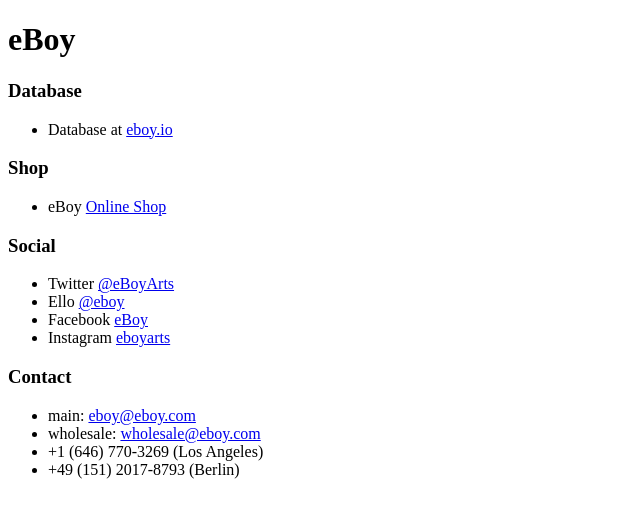
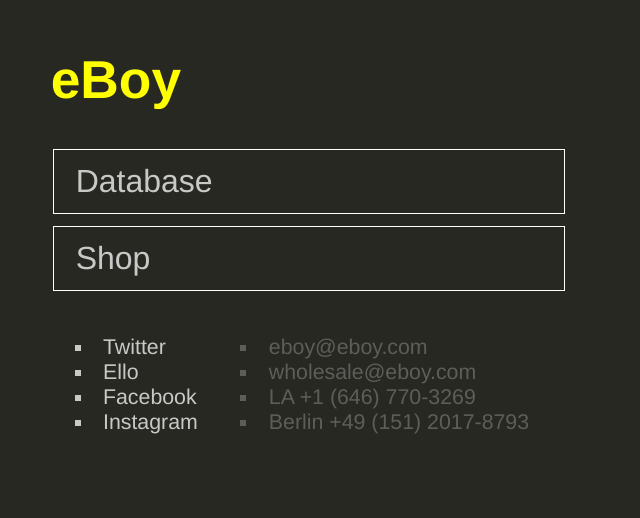
Before and after one commit to c6y/eboylinks, a plain HTML site: page index.html in a window 1280 px wide. Shown: the whole page, without its empty margins (0-640 px from the left). Drawn offline with Linux system fonts and the light colour scheme.

Commit message:
some css

```diff
--- /dev/null
+++ b/CSS/main.css
@@ -0,0 +1,159 @@
+/* Links */
+
+a,
+a:focus,
+a:hover {
+	color: inherit;
+	text-decoration: none;
+}
+.cardsbox a:hover {
+	color: #272822;
+	background-color: yellow;
+	padding: 0 6px 0 6px;
+	margin: 0 -6px 0 -6px;
+}
+.boxtwo a:hover {
+	color: #272822;
+	background-color: yellow;
+	border-color: yellow;
+}
+
+/*
+ * Base structure
+ */
+
+html,
+body {
+	height: 100%;
+	color: rgba(255, 255, 255, 0.75);
+	background-color: #272822;
+	margin-right: auto;
+	margin-left: auto;
+	margin-top: 0px;
+	font-family: Helvetica Neue, Helvetica, Roboto, Arial, sans-serif;
+	font-size: 16pt;
+}
+
+.container {
+	/*margin-right: auto;
+	margin-left: auto;*/
+	text-align: left;
+	/*background-color: black;*/
+	padding: 2.5rem;
+	min-height: 100%;
+	max-width: 24rem;
+	min-width: 16rem;
+	/*width: auto;*/
+}
+
+.boxone {
+	margin: 0 0 1rem 0;
+	padding: 0;
+}
+
+h1 {
+	/*color: red;*/
+	padding: 0;
+	margin: 0 0 0 -0.05em;
+	color: yellow;
+	font-size: 2.5rem;
+	line-height: 1em;
+}
+
+.boxtwo {
+	margin: 2rem 0 0 0;
+}
+
+.button {
+	display: block;
+	margin: 0 ;
+	/*margin: 0;*/
+	font-size: 1.5rem;
+	line-height: 1.3em;
+	border: 1px solid white;
+	padding: 0.5rem 1rem;
+	margin: 12px 0;
+}
+
+/*h3:hover {
+	background-color: yellow;
+	color: inherit;
+}*/
+
+.cardsbox {
+	display: flex; /* or inline-flex */
+	flex-wrap: wrap;
+	margin: 0;
+	padding: 1rem 0;
+}
+
+.card {
+	/*flex-basis: 20%;*/
+	/*margin: 12px;*/
+	margin: 0.5rem 1rem;
+	/*flex-shrink: 1;*/
+}
+
+li {
+	white-space: nowrap;
+}
+
+ul {
+	list-style-position: inside;
+	list-style-type: square;
+	margin: 0;
+	padding-left: 0;
+}
+
+.muted {
+	color: rgba(255, 255, 255, 0.25);
+}
+
+/* smaller devices */
+
+@media only screen
+	and (max-device-width: 480px)
+	and (-webkit-min-device-pixel-ratio: 2) {
+		.container {
+			padding: 1.5rem;
+			min-width: 0;
+		}
+}
+
+@media only screen
+	and (min-device-width: 340px)
+	and (max-device-width: 480px)
+	and (-webkit-min-device-pixel-ratio: 2) {
+		.card {
+			margin: 0.5rem 2rem 0.5rem 0;
+		}
+}
+
+@media only screen
+	and (min-device-width: 320px)
+	and (max-device-width: 340px)
+	and (-webkit-min-device-pixel-ratio: 2) {
+		.boxtwo {
+			margin: 1.5rem 0 0 0;
+		}
+		.cardsbox {
+			padding: 0.5rem 0;
+		}
+		.card {
+			margin: 0.5rem 2rem 0.5rem 0;
+			font-size: 0.9rem;
+		}
+}
+
+
+/* Debug */
+.container,
+.boxone,
+.boxtwo,
+.cardsbox,
+.card,
+h1,
+h3
+{
+	/*background-color: rgba(255, 255, 255, 0.02);*/
+}
--- a/index.html
+++ b/index.html
@@ -1,31 +1,37 @@
 <!DOCTYPE html>
 <html>
 	<head>
-		<title></title>
+		<title>eBoy</title>
+		<meta name="viewport" content="initial-scale=1, maximum-scale=1">
+		<link rel="stylesheet" href="css/main.css">
 	</head>
 	<body>
-		<h1>eBoy</h1>
-		<h3>Database</h3>
-		<ul>
-			<li>Database at <a href="http://eboy.io/">eboy.io</a></li>
-		</ul>
-		<h3>Shop</h3>
-		<ul>
-			<li>eBoy <a href="http://shop.eboy.com/">Online Shop</a></li>
-		</ul>
-		<h3>Social</h3>
-		<ul>
-			<li>Twitter <a href="https://twitter.com/eBoyArts">@eBoyArts</a></li>
-			<li>Ello <a href="https://ello.co/eboy">@eboy</a></li>
-			<li>Facebook <a href="https://www.facebook.com/eBoy-56718692455/">eBoy</a></li>
-			<li>Instagram <a href="https://www.instagram.com/eboyarts/">eboyarts</a></li>
-		</ul>
-			<h3>Contact</h3>
-			<ul>
-				<li>main: <a href="mailto:eboy@eboy.com?Subject=Hello%20eBoy" target="_top">eboy@eboy.com</a></li>
-				<li>wholesale: <a href="mailto:wholesale@eboy.com?Subject=Wholesale%20eBoy" target="_top">wholesale@eboy.com</a></li>
-				<li>+1 (646) 770-3269 (Los Angeles)</li>
-				<li>+49 (151) 2017-8793 (Berlin)</li>
-			</ul>
+		<div class="container">
+			<div class="boxone">
+				<h1>eBoy</h1>
+			</div>
+			<div class="boxtwo">
+				<a class="button" href="http://eboy.io/">Database</a>
+				<a class="button" href="http://shop.eboy.com/">Shop</a>
+			</div>
+			<div class="cardsbox">
+				<div class="card">
+					<ul>
+						<li><a href="https://twitter.com/eBoyArts">Twitter</a></li>
+						<li> <a href="https://ello.co/eboy">Ello</a></li>
+						<li><a href="https://www.facebook.com/eBoy-56718692455/">Facebook</a></li>
+						<li><a href="https://www.instagram.com/eboyarts/">Instagram</a></li>
+					</ul>
+				</div>
+				<div class="card">
+					<ul>
+						<li class="muted"><a href="mailto:eboy@eboy.com?Subject=Hello%20eBoy" target="_top">eboy@eboy.com</a></li>
+						<li class="muted"><a href="mailto:wholesale@eboy.com?Subject=Wholesale%20eBoy" target="_top">wholesale@eboy.com</a></li>
+						<li class="muted">LA +1 (646) 770-3269</li>
+						<li class="muted">Berlin +49 (151) 2017-8793</li>
+					</ul>
+				</div>
+			</div>
+		</div>
 	</body>
 </html>
```
